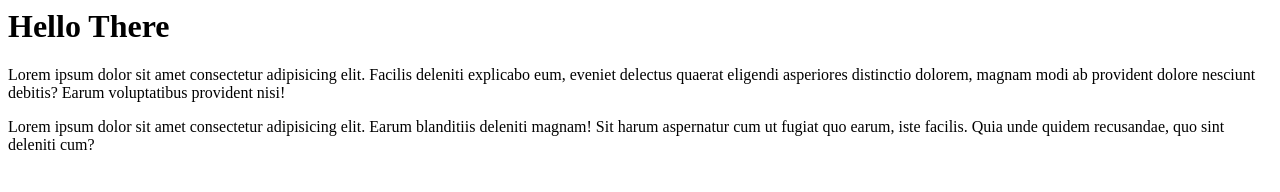
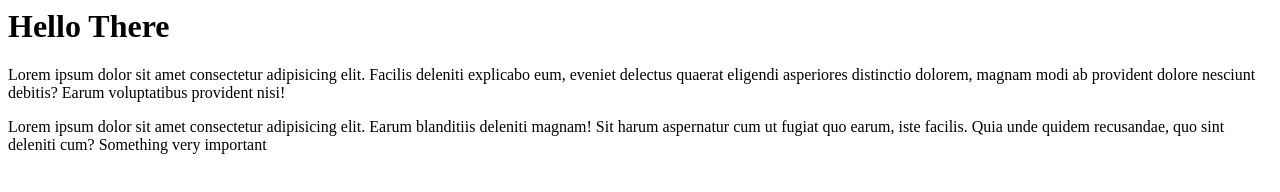
Before and after one commit to Eghizio/goit-git-precourse, a plain HTML site: page index.html in a window 1280 px wide. Drawn offline with Linux system fonts and the light colour scheme.

Commit message:
Important change

```diff
--- a/index.html
+++ b/index.html
@@ -6,4 +6,5 @@
 
 <p>
     Lorem ipsum dolor sit amet consectetur adipisicing elit. Earum blanditiis deleniti magnam! Sit harum aspernatur cum ut fugiat quo earum, iste facilis. Quia unde quidem recusandae, quo sint deleniti cum?
+    <span>Something very important</span>
 </p>
```
